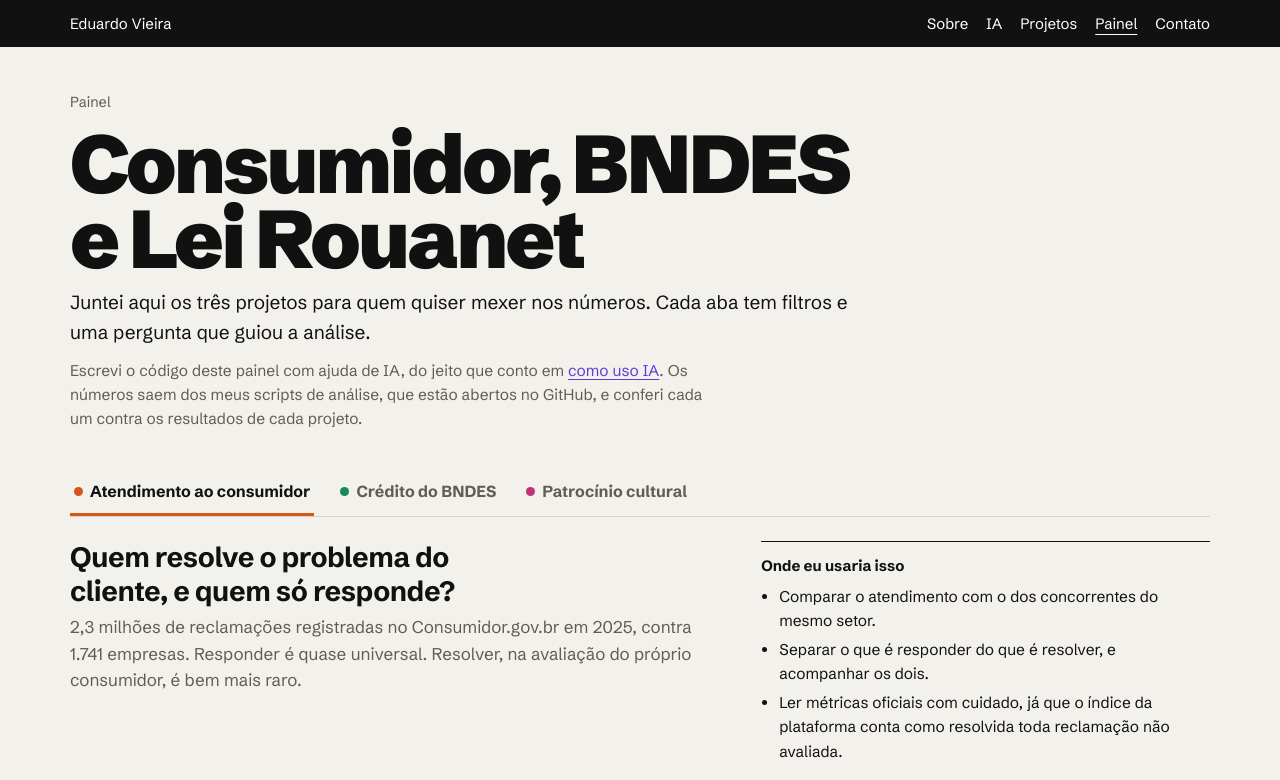
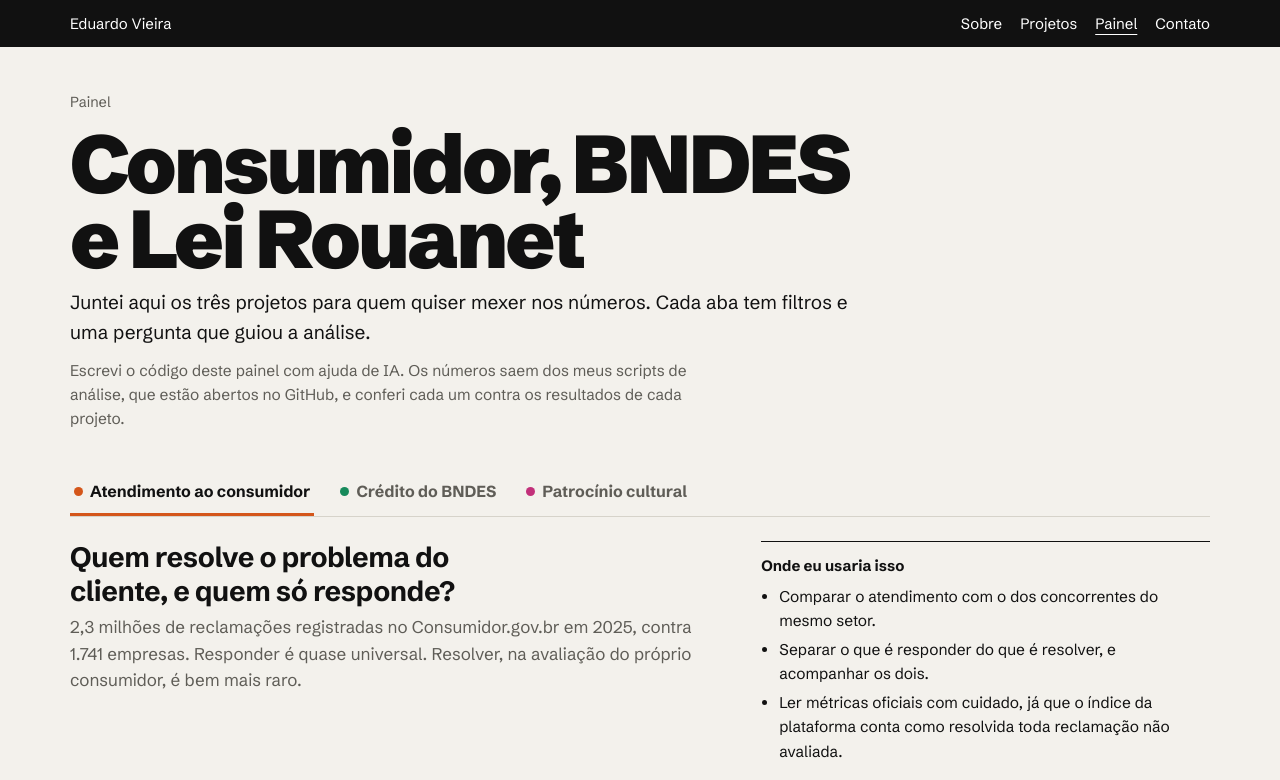
Before and after one commit to eduardopagvieira/eduardopagvieira.github.io, a plain HTML site: page painel.html in a window 1280 px wide. Shown: the top 780 px of the page. Drawn offline with Linux system fonts and the light colour scheme.

Commit message:
Tira o link para a seção de IA no painel
Co-Authored-By: Claude Opus 5.5 <noreply@anthropic.com>

```diff
--- a/painel.html
+++ b/painel.html
@@ -151,7 +151,6 @@ footer .wrap{display:flex;flex-wrap:wrap;gap:10px 26px;justify-content:space-bet
     <a class="mark" href="index.html">Eduardo Vieira</a>
     <nav aria-label="Seções">
       <a href="index.html#sobre">Sobre</a>
-      <a href="index.html#ia">IA</a>
       <a href="index.html#projetos">Projetos</a>
       <a href="painel.html" aria-current="page">Painel</a>
       <a href="index.html#contato">Contato</a>
@@ -164,7 +163,7 @@ footer .wrap{display:flex;flex-wrap:wrap;gap:10px 26px;justify-content:space-bet
     <p class="eyebrow">Painel</p>
     <h1>Consumidor, BNDES e Lei Rouanet</h1>
     <p class="lede">Juntei aqui os três projetos para quem quiser mexer nos números. Cada aba tem filtros e uma pergunta que guiou a análise.</p>
-    <p class="como">Escrevi o código deste painel com ajuda de IA, do jeito que conto em <a href="index.html#ia">como uso IA</a>. Os números saem dos meus scripts de análise, que estão abertos no GitHub, e conferi cada um contra os resultados de cada projeto.</p>
+    <p class="como">Escrevi o código deste painel com ajuda de IA. Os números saem dos meus scripts de análise, que estão abertos no GitHub, e conferi cada um contra os resultados de cada projeto.</p>
   </div>
 
   <div class="tabs" role="tablist" aria-label="Bases do painel">
```
